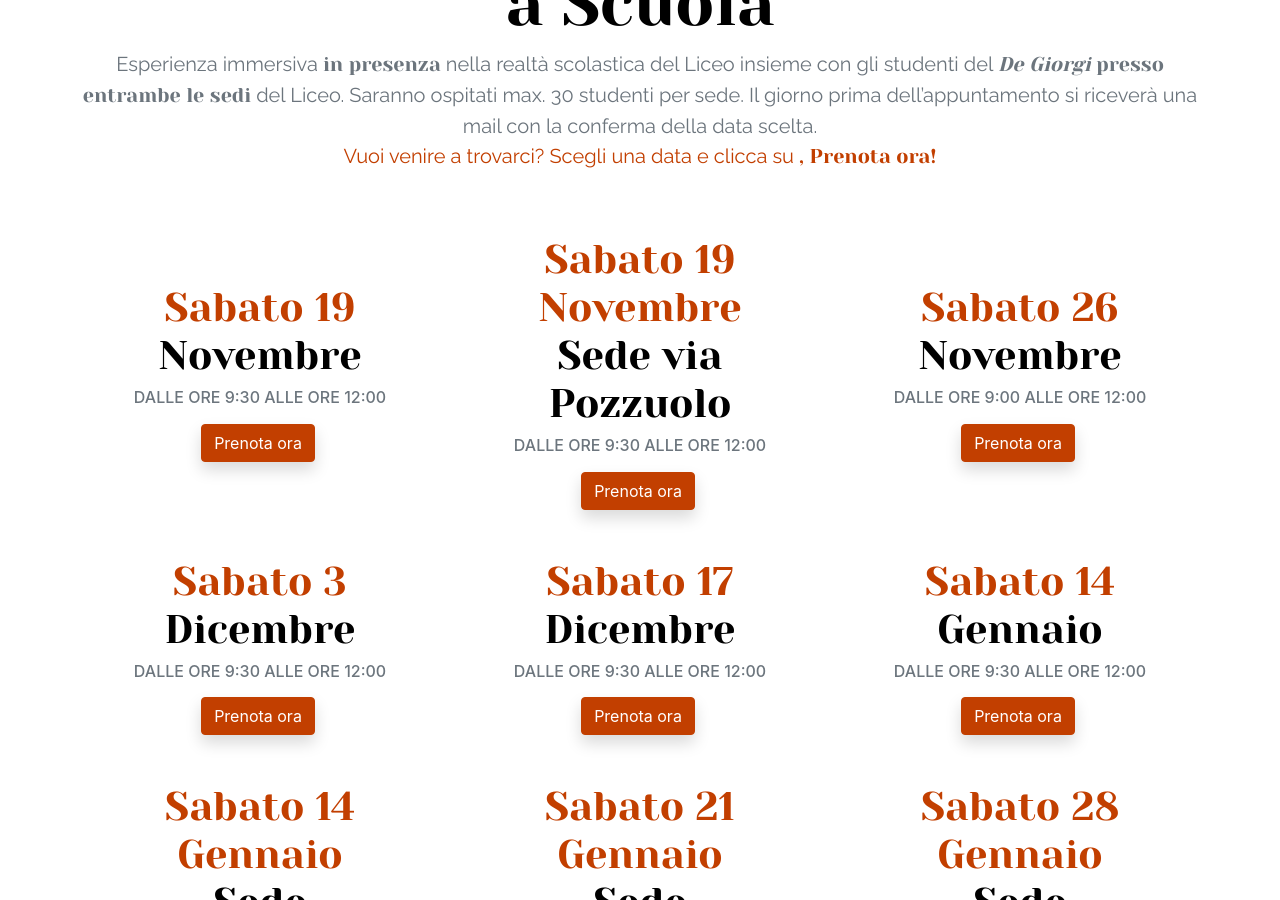
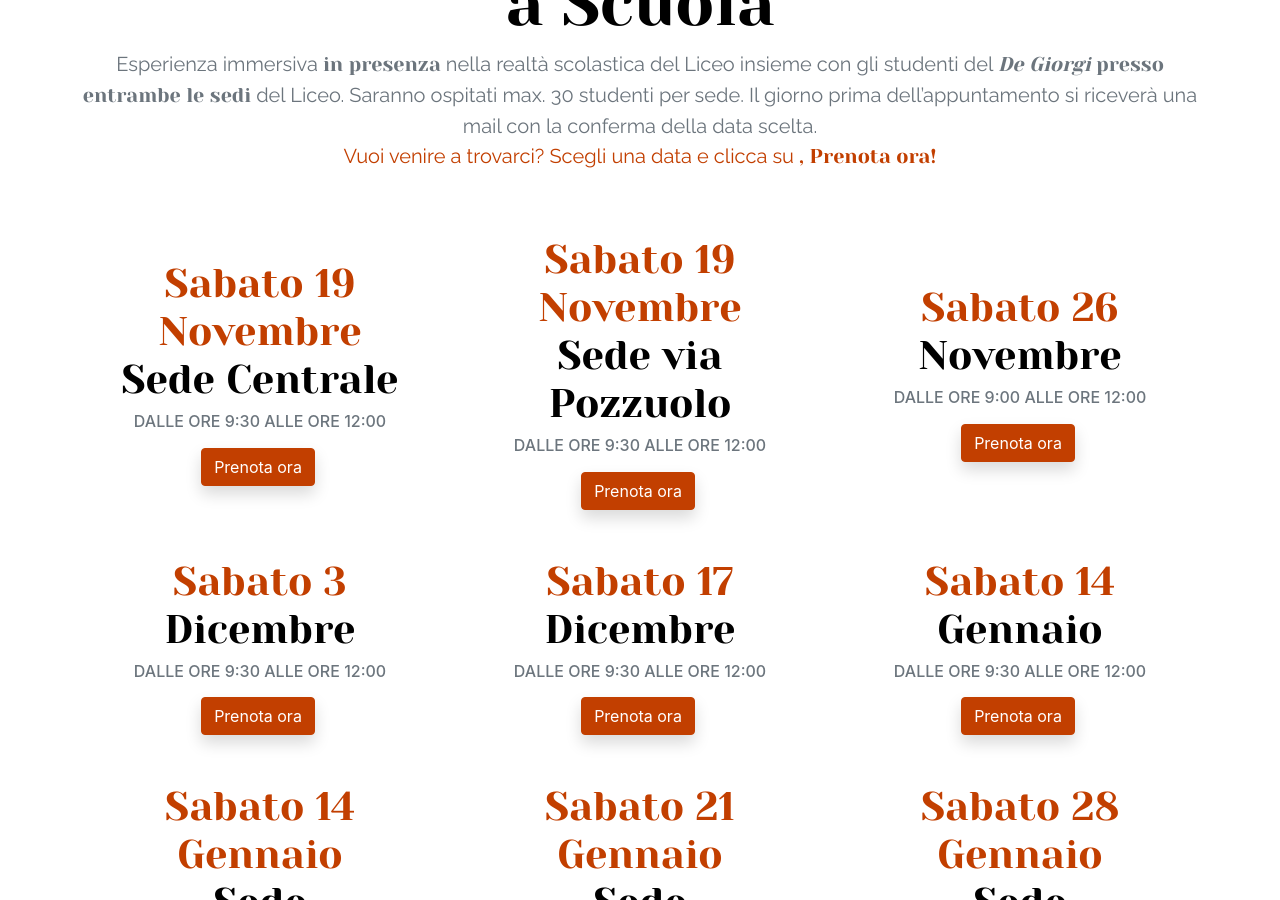
Before and after one commit to PiervitoCreanza/orientamento.liceodegiorgi.edu.it, a Jekyll site: the page built from incontri.html, in a window 1280 px wide and 900 px high, scrolled down 2497 px. Built offline with Jekyll 4.4.1, drawn with Linux system fonts in a browser that asks for light colours.

Commit message:
Updated '_data/incontri.json' via CloudCannon

```diff
--- a/_data/incontri.json
+++ b/_data/incontri.json
@@ -69,8 +69,8 @@
 			"sottotitolo": "Esperienza immersiva <b>in presenza</b> nella realtà scolastica del Liceo insieme con gli studenti del <b><i>De Giorgi</i> presso entrambe le sedi</b> del Liceo. Saranno ospitati max. 30 studenti per sede. Il giorno prima dell’appuntamento si riceverà una mail con la conferma della data scelta. <br> <span class='text-red'> Vuoi venire a trovarci? Scegli una data e clicca su <b>, Prenota ora! </b></span></br> ",
 			"date": [
 				{
-					"giorno": "Sabato 19",
-					"mese": "Novembre",
+					"giorno": "Sabato 19 Novembre",
+					"mese": "Sede Centrale",
 					"orario": "dalle ore 9:30 alle ore 12:00",
 					"url": "https://forms.gle/LNYMLyJxdfmwiY468"
 				},
```
